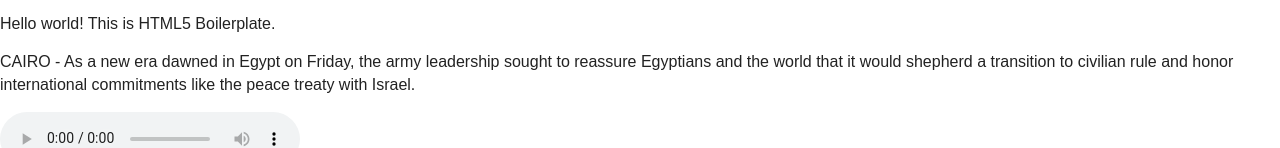
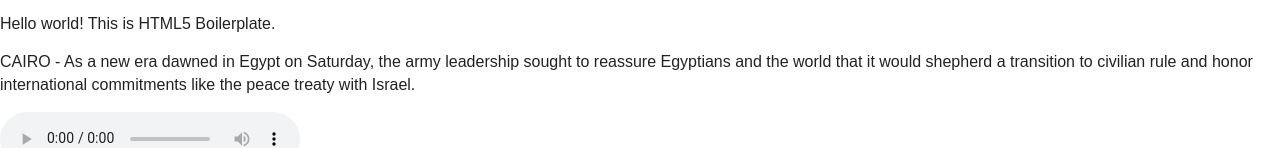
Before and after one commit to ssmith1975/MyHTML5, a plain HTML site: page index.html in a window 1280 px wide. Shown: the part 268-416 px from the top of the page. Drawn offline with Linux system fonts and the light colour scheme.

Commit message:
Modified index.html and added junk1.txt

```diff
--- a/index.html
+++ b/index.html
@@ -42,7 +42,7 @@
 	</header>
     <p>Hello world! This is HTML5 Boilerplate.</p>
 	<p>
-		CAIRO - As a new era dawned in Egypt on Friday,
+		CAIRO - As a new era dawned in Egypt on Saturday,
 		the army leadership sought to reassure Egyptians and
 		the world that it would shepherd a transition to civilian
 		rule and honor international commitments like the peace treaty with Israel.
```
Also changed, not shown: junk1.txt (added).
